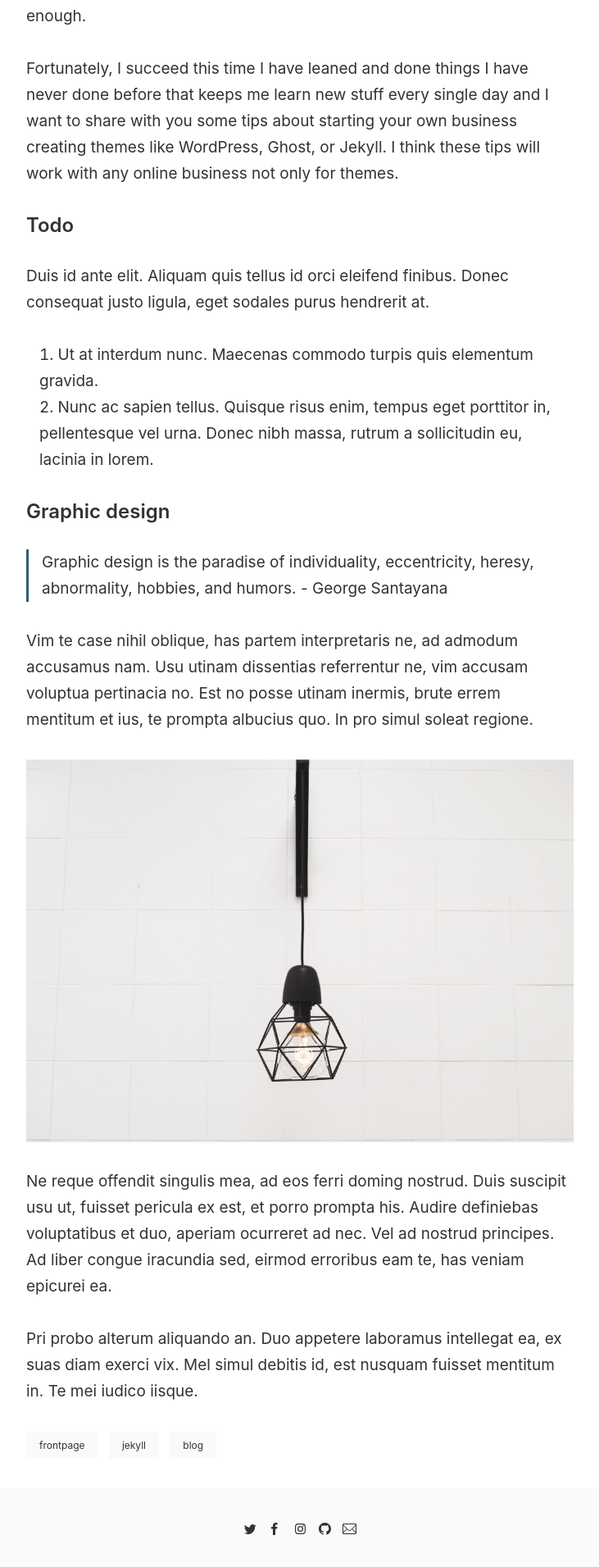
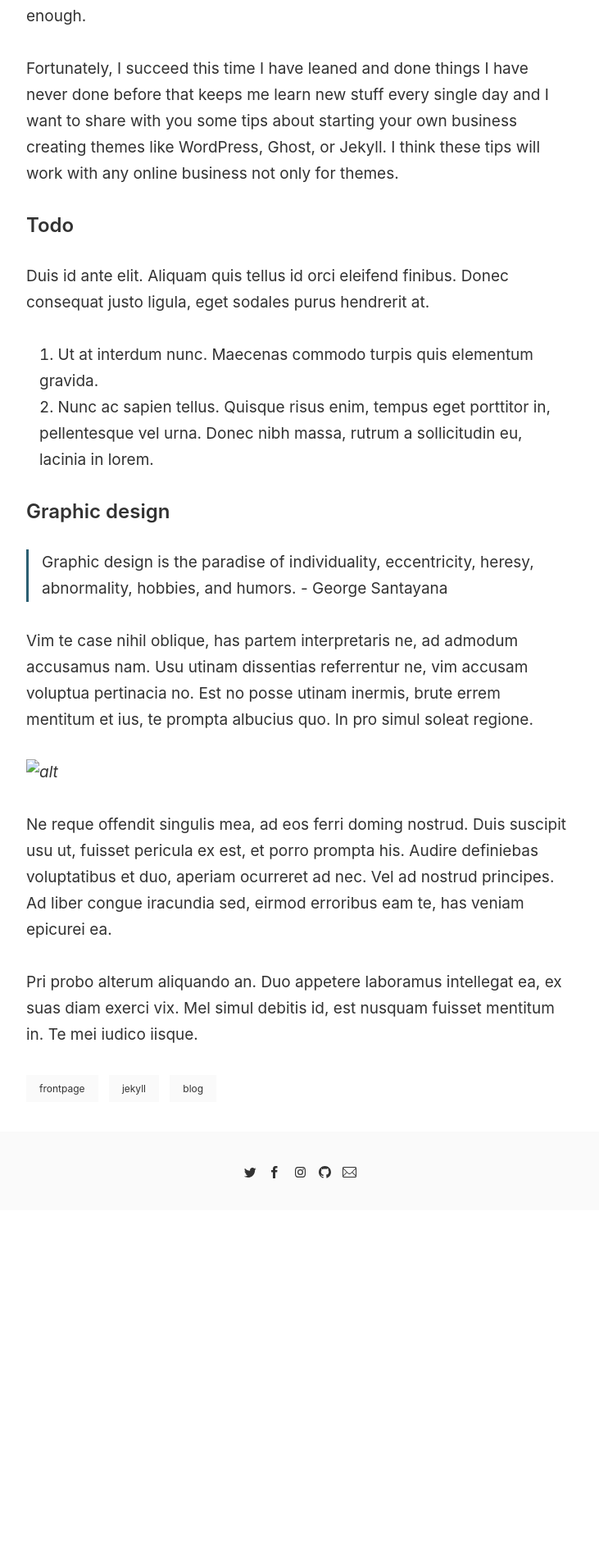
Before and after one commit to LuckyCode1992/blogs, a Jekyll site: the page built from _posts/2015-12-22-the-reason-were-gathered-here-on-our-god-given-much-naeeded-day-of-rest-is-that-we-have-a-polish-hostage.markdown, in a window 1280 px wide. Shown: the part 820-2731 px from the top of the page at 82% size, without its empty margins (274-1005 px from the left). Built offline with Jekyll 4.4.1, drawn with Linux system fonts in a browser that asks for light colours; after the commit the page ends 2296 px from its top, so only the background shows below that.

Commit message:
再次尝试

```diff
--- a/_posts/2015-12-22-the-reason-were-gathered-here-on-our-god-given-much-naeeded-day-of-rest-is-that-we-have-a-polish-hostage.markdown
+++ b/_posts/2015-12-22-the-reason-were-gathered-here-on-our-god-given-much-naeeded-day-of-rest-is-that-we-have-a-polish-hostage.markdown
@@ -24,7 +24,7 @@ lacinia in lorem.
 
 Vim te case nihil oblique, has partem interpretaris ne, ad admodum accusamus nam. Usu utinam dissentias referrentur ne, vim accusam voluptua pertinacia no. Est no posse utinam inermis, brute errem mentitum et ius, te prompta albucius quo. In pro simul soleat regione.
 
-![alt](/images/posts/1.jpg)
+![alt](images/posts/1.jpg)
 
 Ne reque offendit singulis mea, ad eos ferri doming nostrud. Duis suscipit usu ut, fuisset pericula ex est, et porro prompta his. Audire definiebas voluptatibus et duo, aperiam ocurreret ad nec. Vel ad nostrud principes. Ad liber congue iracundia sed, eirmod erroribus eam te, has veniam epicurei ea.
 
```
